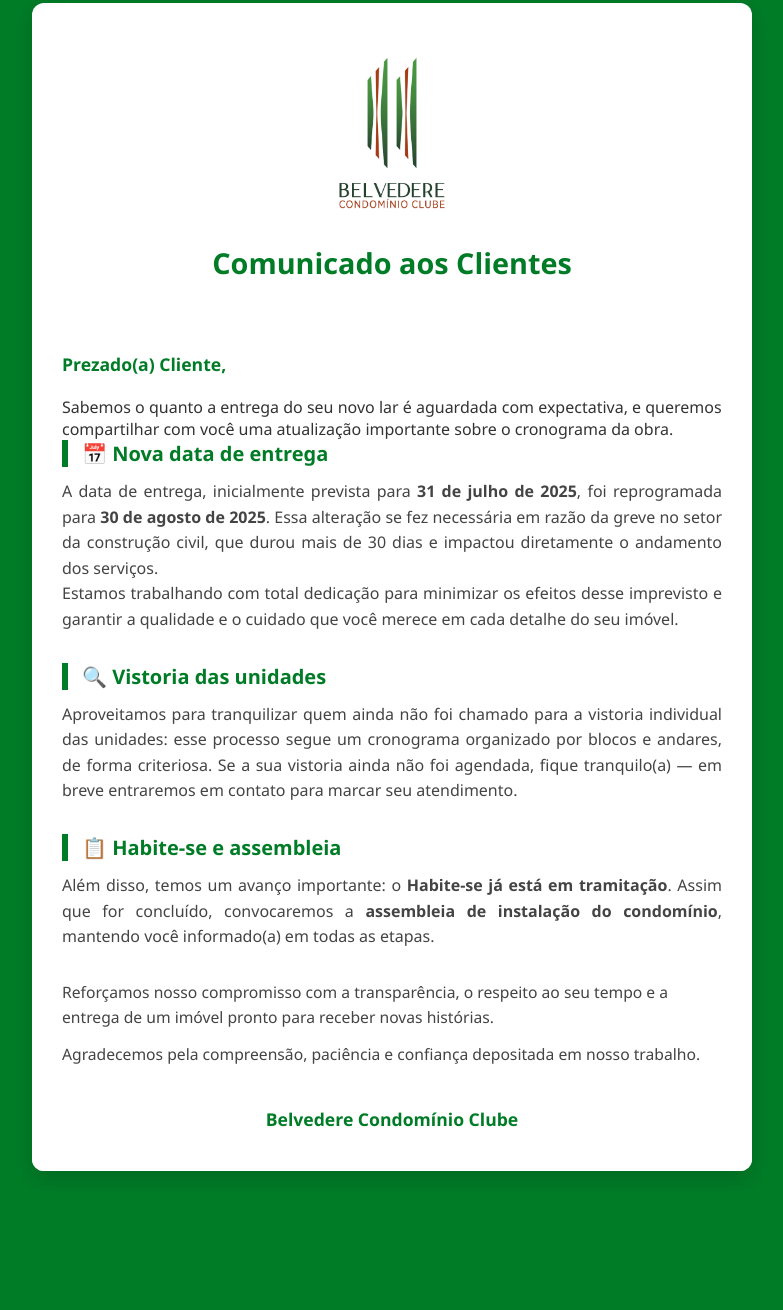
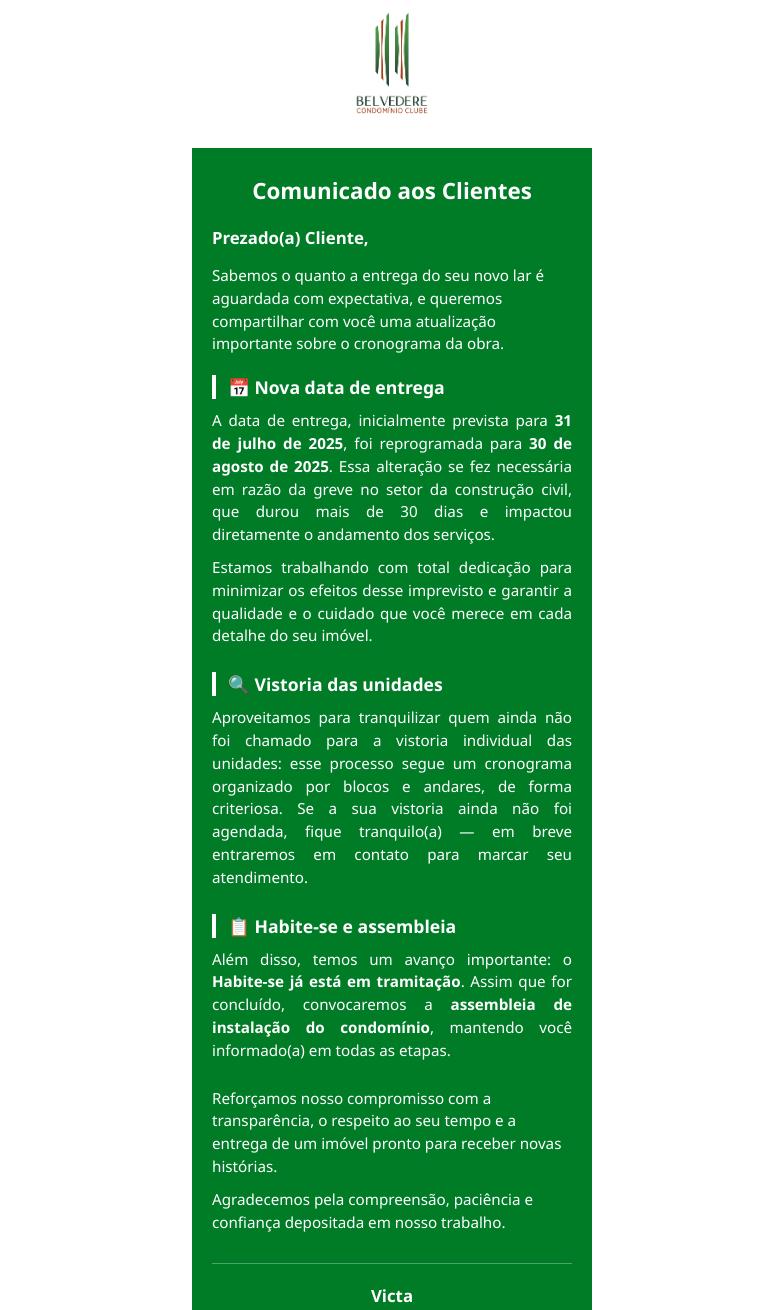
Before and after one commit to jocielefranca/Belvedere, a plain HTML site: page index.html in a window 1280 px wide. Shown: the part 17-1327 px from the top of the page, without its empty margins (248-1031 px from the left). Before the commit the page ends 1208 px from the top, so only its background shows below. Drawn offline with Linux system fonts and the light colour scheme.

Commit message:
Update index.html

```diff
--- a/index.html
+++ b/index.html
@@ -7,7 +7,6 @@
 <style>
   :root {
     --verde-nordeste: #007C27;
-    --bege: #FOF5CD;
     --branco: #ffffff;
     --texto: #333333;
   }
@@ -20,100 +19,119 @@
 
   body {
     font-family: 'Segoe UI', sans-serif;
-    background-color: var(--verde-nordeste);
-    padding: 20px;
+    background-color: var(--branco);
+    padding: 0;
+    margin: 0;
   }
 
   .container {
-    max-width: 720px;
-    margin: auto;
+    max-width: 400px;
+    margin: 0 auto;
     background-color: var(--branco);
-    border-radius: 12px;
     overflow: hidden;
-    box-shadow: 0 8px 24px rgba(0, 0, 0, 0.15);
   }
 
   .header {
-    background-color: var(--bege);
-    padding: 40px 20px 30px 20px;
+    background-color: var(--branco);
+    padding: 20px;
     text-align: center;
+    border-bottom: 2px solid var(--verde-nordeste);
   }
 
   .header img {
-    width: 180px;
+    width: 120px;
     height: auto;
+  }
+
+  .content {
+    background-color: var(--verde-nordeste);
+    padding: 25px 20px;
+    color: var(--branco);
+  }
+
+  .content h1 {
+    font-size: 1.4em;
+    color: var(--branco);
+    font-weight: bold;
+    text-align: center;
+    margin-bottom: 20px;
+  }
+
+  .greeting {
+    font-size: 1.05em;
+    color: var(--branco);
+    font-weight: 600;
     margin-bottom: 15px;
   }
 
-  .header h1 {
-    font-size: 1.8em;
-    color: var(--verde-nordeste);
-    font-weight: bold;
-  }
-
-  .content {
-    background-color: var(--branco);
-    padding: 40px 30px;
-    color: var(--texto);
-  }
-
-  .greeting {
-    font-size: 1.1em;
-    color: var(--verde-nordeste);
-    font-weight: 600;
+  .intro {
+    font-size: 0.95em;
+    line-height: 1.5;
     margin-bottom: 20px;
+    color: var(--branco);
   }
 
   .section {
-    margin-bottom: 30px;
+    margin-bottom: 25px;
   }
 
   .section h2 {
-    font-size: 1.25em;
-    color: var(--verde-nordeste);
+    font-size: 1.1em;
+    color: var(--branco);
     font-weight: bold;
-    margin-bottom: 12px;
-    border-left: 6px solid var(--verde-nordeste);
-    padding-left: 14px;
+    margin-bottom: 10px;
+    border-left: 4px solid var(--branco);
+    padding-left: 12px;
   }
 
   .section p {
-    font-size: 1em;
-    line-height: 1.6;
+    font-size: 0.95em;
+    line-height: 1.5;
     text-align: justify;
-    color: #444;
+    color: var(--branco);
+    margin-bottom: 10px;
   }
 
   .closing {
-    font-size: 0.98em;
-    line-height: 1.6;
-    color: #444;
-    margin-top: 30px;
+    font-size: 0.95em;
+    line-height: 1.5;
+    color: var(--branco);
+    margin-top: 25px;
+  }
+
+  .closing p {
+    margin-bottom: 10px;
   }
 
   .signature {
     text-align: center;
     font-weight: bold;
-    color: var(--verde-nordeste);
-    margin-top: 40px;
-    font-size: 1.1em;
+    color: var(--branco);
+    margin-top: 30px;
+    font-size: 1.05em;
+    padding-top: 20px;
+    border-top: 1px solid rgba(255, 255, 255, 0.3);
   }
 
-  @media (max-width: 600px) {
+  @media (max-width: 420px) {
+    .container {
+      max-width: 100%;
+    }
+
     .content {
-      padding: 25px 20px;
+      padding: 20px 15px;
     }
 
     .header img {
-      width: 140px;
+      width: 100px;
     }
 
-    .header h1 {
-      font-size: 1.5em;
+    .content h1 {
+      font-size: 1.2em;
     }
 
     .section h2 {
-      font-size: 1.1em;
+      font-size: 1em;
     }
   }
 </style>
@@ -122,13 +140,14 @@
 <div class="container">
 <div class="header">
 <img src="logo-belvedere.png" alt="Logo Belvedere" />
-<h1>Comunicado aos Clientes</h1>
 </div>
 
     <div class="content">
+<h1>Comunicado aos Clientes</h1>
+
 <div class="greeting">Prezado(a) Cliente,</div>
 
-      <p>
+      <p class="intro">
         Sabemos o quanto a entrega do seu novo lar é aguardada com expectativa, e queremos compartilhar com você uma atualização importante sobre o cronograma da obra.
 </p>
 
@@ -160,13 +179,13 @@
 <p>
           Reforçamos nosso compromisso com a transparência, o respeito ao seu tempo e a entrega de um imóvel pronto para receber novas histórias.
 </p>
-<p style="margin-top: 12px;">
+<p>
           Agradecemos pela compreensão, paciência e confiança depositada em nosso trabalho.
 </p>
 </div>
 
       <div class="signature">
-        Belvedere Condomínio Clube
+        Victa
 </div>
 </div>
 </div>
```
